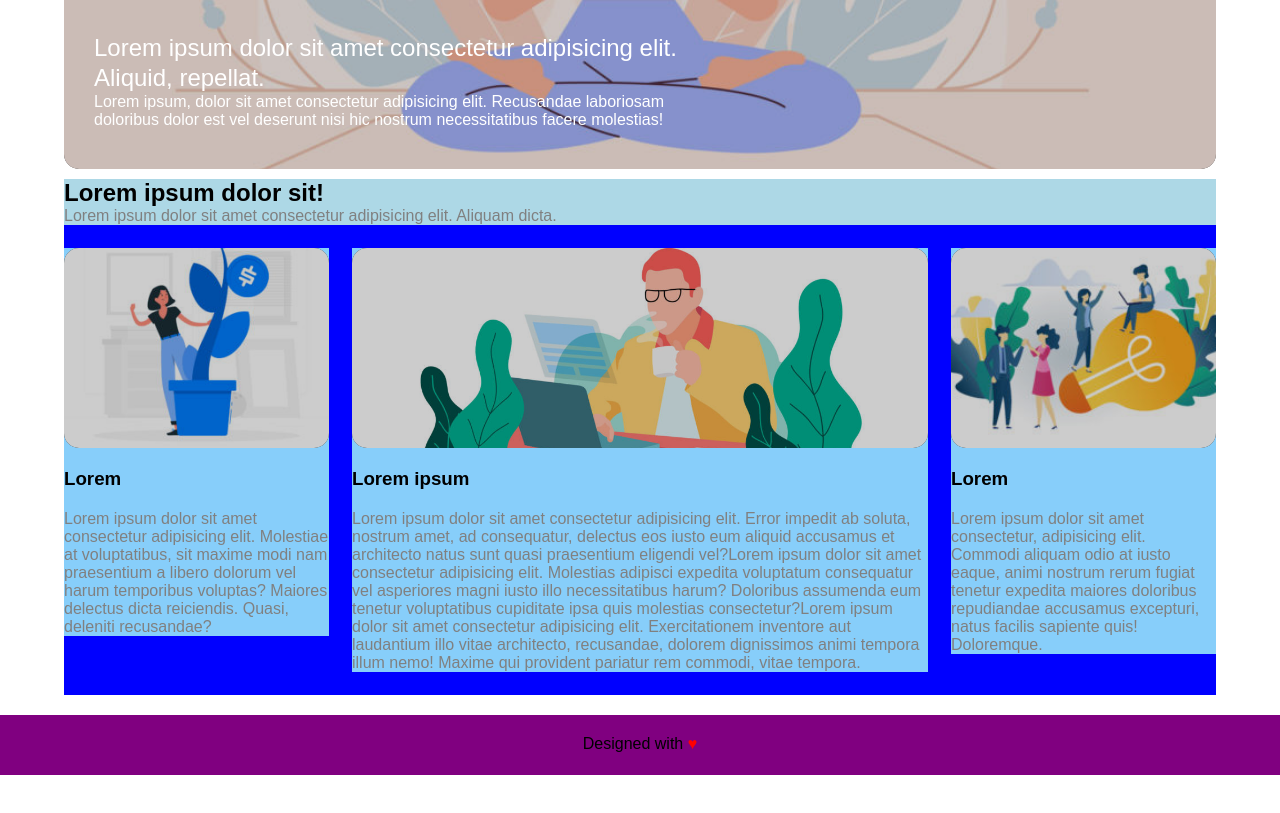
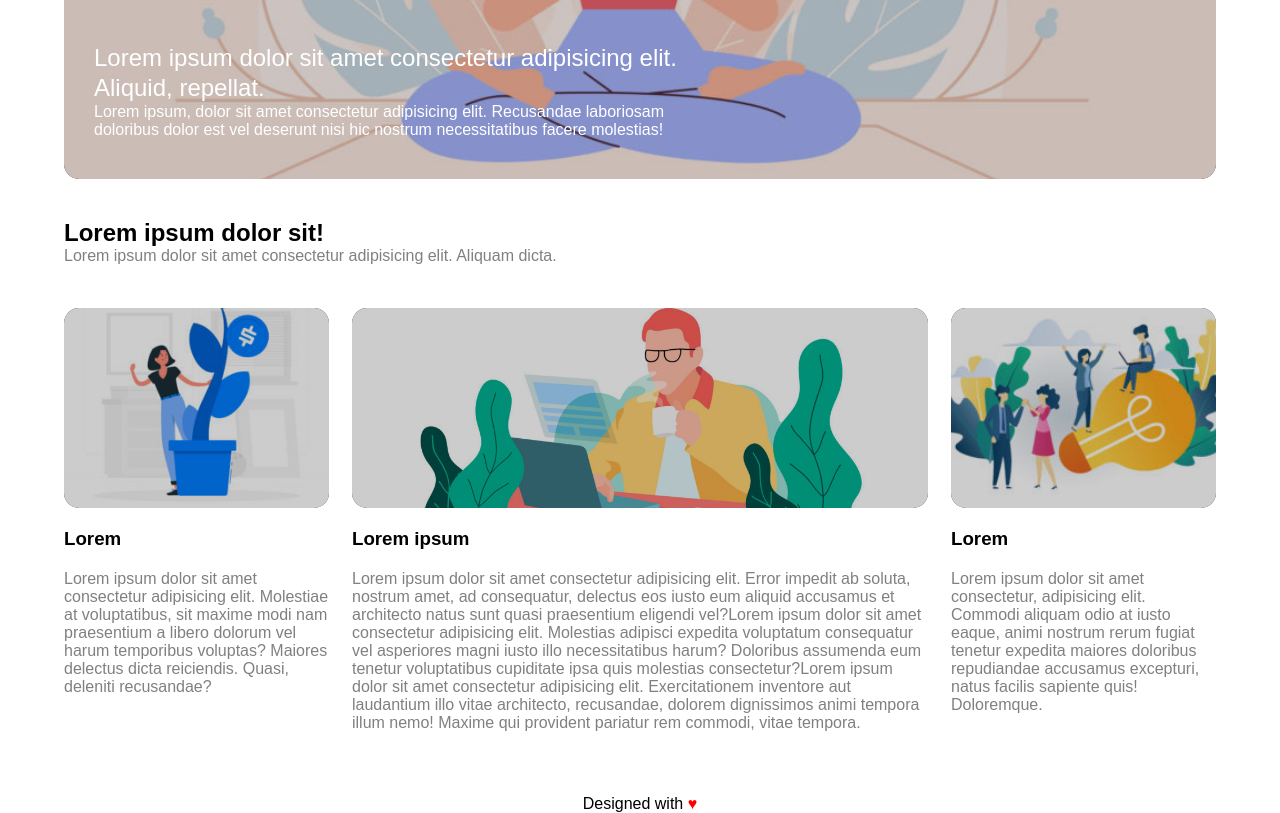
Before and after one commit to Leppo84/htmlcss-wp, a plain HTML site: page index.html in a window 1280 px wide. Shown: the part 538-1351 px from the top of the page. Before the commit the page ends 1313 px from the top, so only its background shows below. Drawn offline with Linux system fonts and the light colour scheme.

Commit message:
Debug commented, fixed margins

```diff
--- a/css/style.css
+++ b/css/style.css
@@ -9,12 +9,13 @@
 }
 
 header {
-    background-color: violet;
+    /* background-color: violet; */
 }
 
 .logo {
     margin-left: 5%;
     margin-top: 5px;
+    margin-bottom: 10px;
     width: 15%;
     border-right: 1px solid gray;
     padding-right: 15px;
@@ -53,7 +54,7 @@ main {
 
 .splashimg {
     object-fit: cover;
-    min-width: 100%;
+    width: 100%;
     height: 70vh;
     opacity: 80%;
     border-radius: 15px;
@@ -76,8 +77,14 @@ main {
     line-height: 30px;
 }
 
+.title {
+    margin-top: 40px;
+    margin-bottom: 20px;
+}
+
+
 .contents {
-    background-color: lightblue;
+    /* background-color: lightblue; */
 }
 
 .contents p {
@@ -85,7 +92,7 @@ main {
 }
 
 .container {
-    background-color: blue;
+    /* background-color: blue; */
     padding: 2% 0;
 }
 
@@ -94,11 +101,6 @@ main {
     display: table;
     clear: both;
 }
-
-/* .contents .container article img {
-    width: 100%;
-    object-fit: cover;
-} */
 
 article img {
     object-fit: cover;
@@ -120,7 +122,7 @@ article h3 {
 
 article {
     float: left;
-    background-color: lightskyblue;
+    /* background-color: lightskyblue; */
 }
 
 .columncenter {
@@ -133,14 +135,12 @@ article {
 }
 
 footer {
-    background-color: purple;
-    height: 60px;
+    /* background-color: purple; */
+    /* height: 60px; */
     text-align: center;
     padding-top: 20px;
 }
 
-
-
 footer p span {
     color: red;
 }
```
